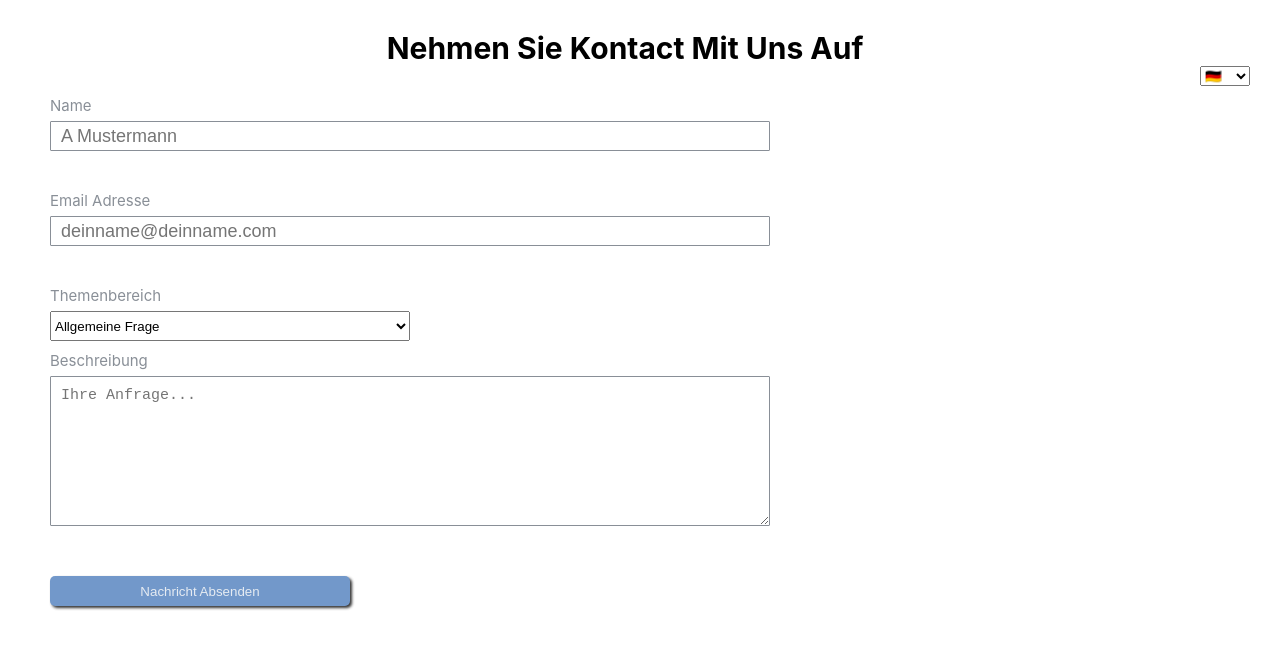
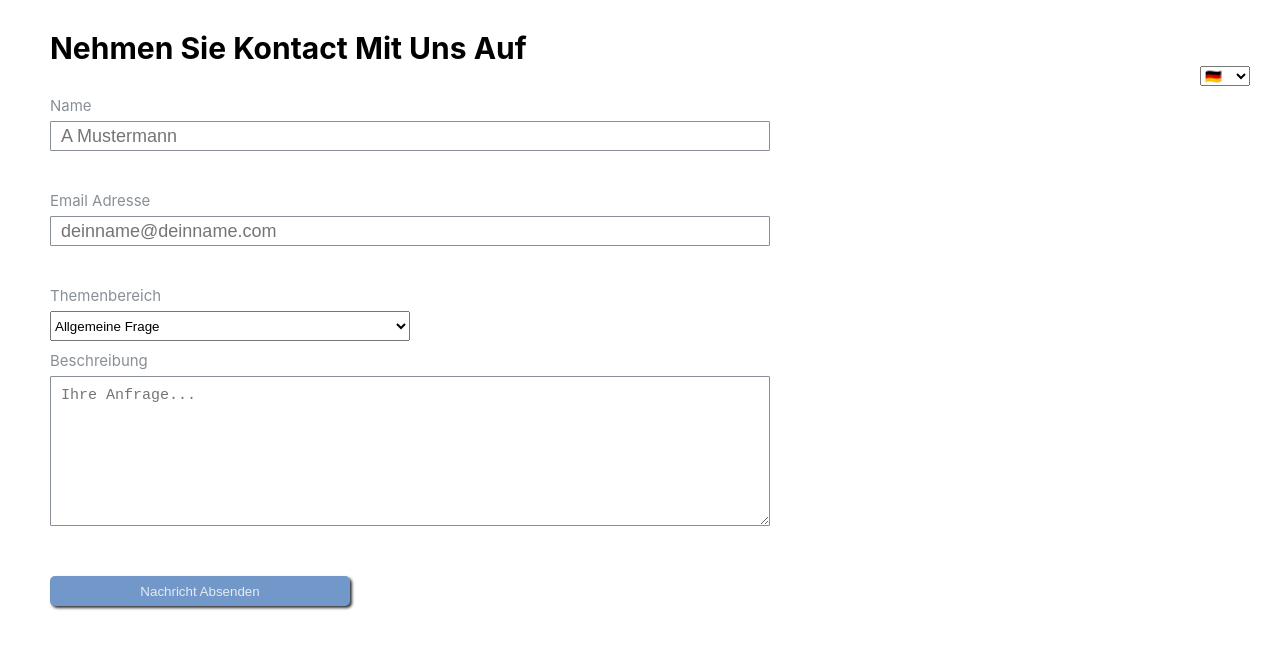
Before and after one commit to AllanRaf/support-form, a React (Create React App) app: page / in a window 1280 px wide. Shown: the top 648 px of the page. Built offline with nearby package versions, Linux system fonts and the light colour scheme.

Commit message:
refactor:  styles and delete code version 1.0

```diff
--- a/src/App.css
+++ /dev/null
@@ -1,3 +0,0 @@
-.App {
-  text-align: center;
-}
--- a/src/App.tsx
+++ b/src/App.tsx
@@ -1,12 +1,11 @@
 import React from "react";
-import "./App.css";
 import { BrowserRouter as Router, Switch, Route } from "react-router-dom";
 import { SupportPage } from "./pages/SupportForm/SupportForm";
 import { ContactSubmitSuccessPage } from "./pages/SubmitSuccessPage/ContactSubmitSuccessPage";
 
 function App() {
   return (
-    <div className="App">
+    <div>
       <Router>
         <Switch>
           <Route exact path="/" component={SupportPage} />
--- a/src/pages/SupportForm/components/OptionalInputBlock.tsx
+++ b/src/pages/SupportForm/components/OptionalInputBlock.tsx
@@ -1,5 +1,6 @@
 import React from "react";
 import { TextInputContainer } from "./";
+import { TopSpacing } from "../styles";
 
 type OptionalInputBlockProps = {
   nameOfInputBlockToShow: string;
@@ -9,7 +10,11 @@ export const OptionalInputBlock: React.FunctionComponent<OptionalInputBlockProps
   nameOfInputBlockToShow,
 }) => {
   if (nameOfInputBlockToShow !== "generalQuestion") {
-    return <TextInputContainer name={nameOfInputBlockToShow} />;
+    return (
+      <TopSpacing>
+        <TextInputContainer name={nameOfInputBlockToShow} />
+      </TopSpacing>
+    );
   } else {
     return null;
   }
--- a/src/pages/SupportForm/components/UserInputBlock.tsx
+++ b/src/pages/SupportForm/components/UserInputBlock.tsx
@@ -1,5 +1,4 @@
 import React from "react";
-import { useTranslation } from "react-i18next";
 import { InputContainer } from "../styles/input-styles";
 import { TextInputContainer } from "./";
 
--- a/src/pages/SupportForm/styles/input-styles.ts
+++ b/src/pages/SupportForm/styles/input-styles.ts
@@ -3,6 +3,11 @@ import styled from "styled-components";
 const GeneralContainer = styled.div`
   padding-top: 0.5rem;
   height: 3rem;
+`;
+
+const TopSpacing = styled.div`
+  margin-top: 1rem;
+  width: 100%;
 `;
 
 const ErrorContainer = styled.div`
@@ -113,6 +118,7 @@ export {
   PageContainer,
   SubmitButton,
   ThemeSelect,
+  TopSpacing,
   UserInputLabel,
   UserInput,
   UserInputDescription,
--- a/src/styles/typography-styles.ts
+++ b/src/styles/typography-styles.ts
@@ -2,6 +2,7 @@ import styled from "styled-components";
 
 const BigTitle = styled.h1`
   font-size: 3rem;
+  padding-left: 5rem;
 `;
 
 export { BigTitle };
```
